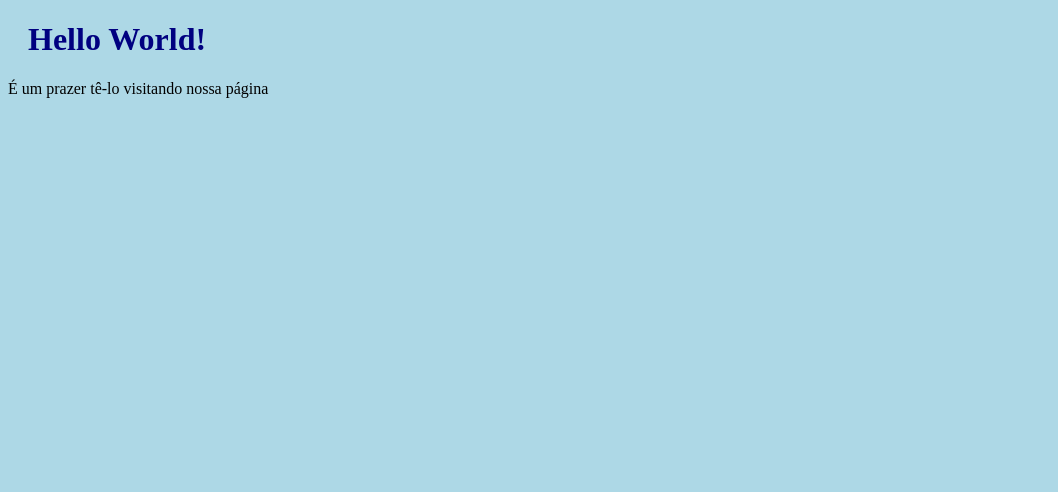
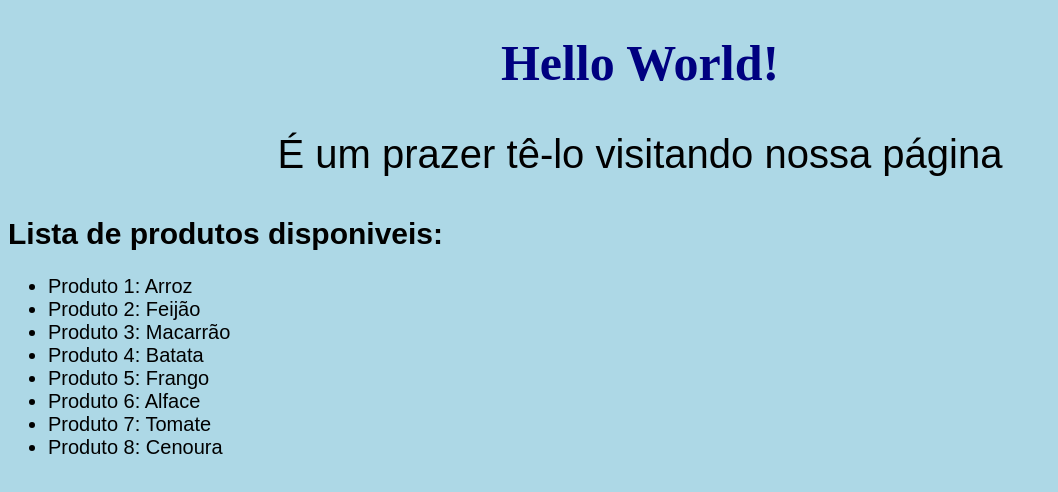
Before and after one commit to LuisH-Brito/portal_vendas, a plain HTML site: page index.html in a window 1280 px wide. Shown: the whole page, without its empty margins (0-1058 px from the left). Drawn offline with Linux system fonts and the light colour scheme.

Commit message:
feat: Cria lista de produtos na página

```diff
--- a/bluestyle.css
+++ b/bluestyle.css
@@ -3,6 +3,22 @@ body{
 }
 h1{
     color: navy;
-    margin-left: 20px;
+    text-align: center;
+    font-size: 50px;
 
 }
+p{
+    text-align: center;
+    font-family: Arial, Helvetica, sans-serif;
+    font-size: 40px;
+}
+h2{
+
+    font-family: Arial, Helvetica, sans-serif;
+    font-size: 30px;
+}
+ul{
+
+    font-family: Arial, Helvetica, sans-serif;
+    font-size: 20px;
+}
--- a/index.html
+++ b/index.html
@@ -8,6 +8,17 @@
 
 <h1>Hello World!</h1>
 <P>É um prazer tê-lo visitando nossa página</P>
+<h2>Lista de produtos disponiveis:</h2>
+<ul>
+    <li>Produto 1: Arroz</li>
+    <li>Produto 2: Feijão</li>
+    <li>Produto 3: Macarrão</li>
+    <li>Produto 4: Batata</li>
+    <li>Produto 5: Frango</li>
+    <li>Produto 6: Alface</li>
+    <li>Produto 7: Tomate</li>
+    <li>Produto 8: Cenoura</li>
+</ul>
 
 </body>
 </html>
```
